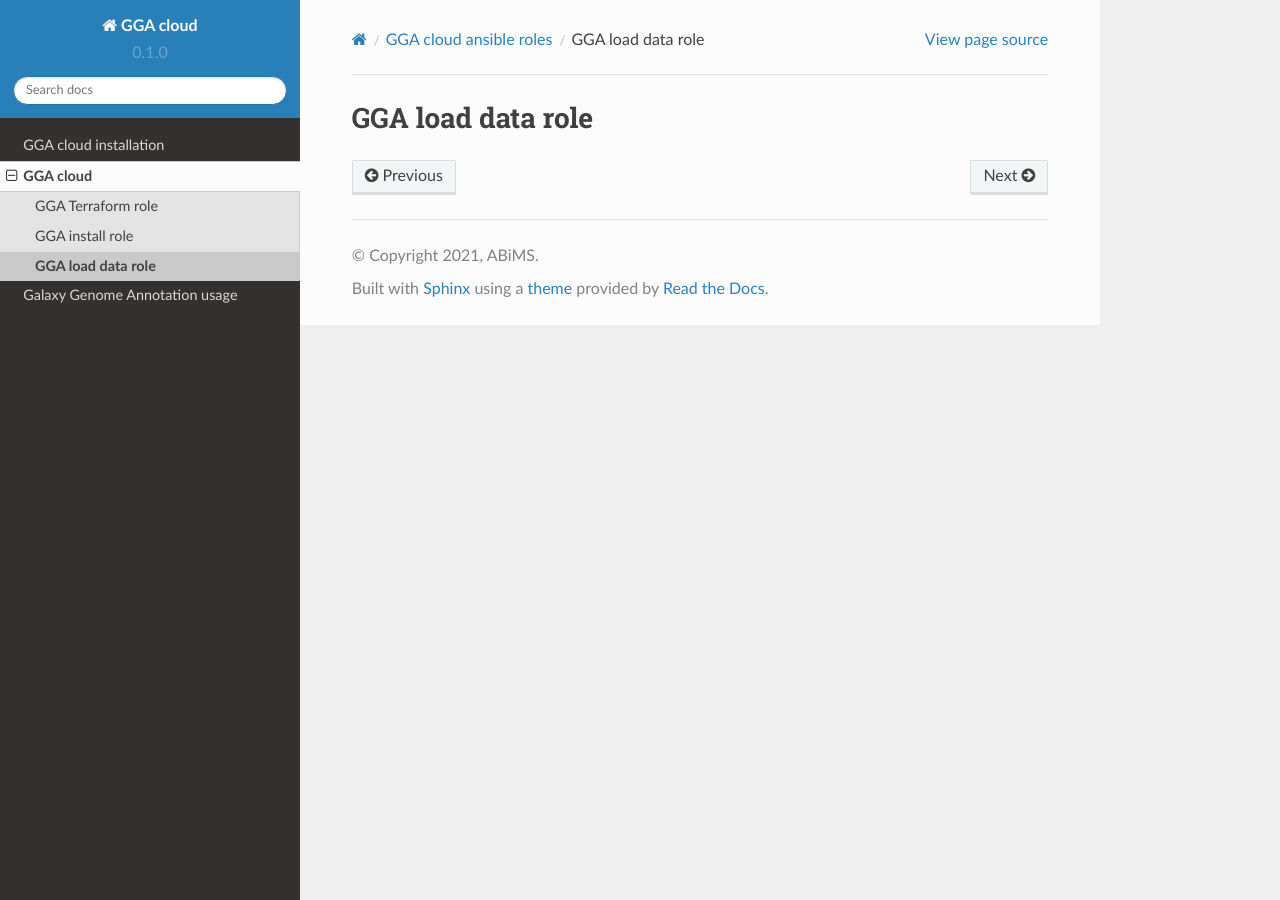
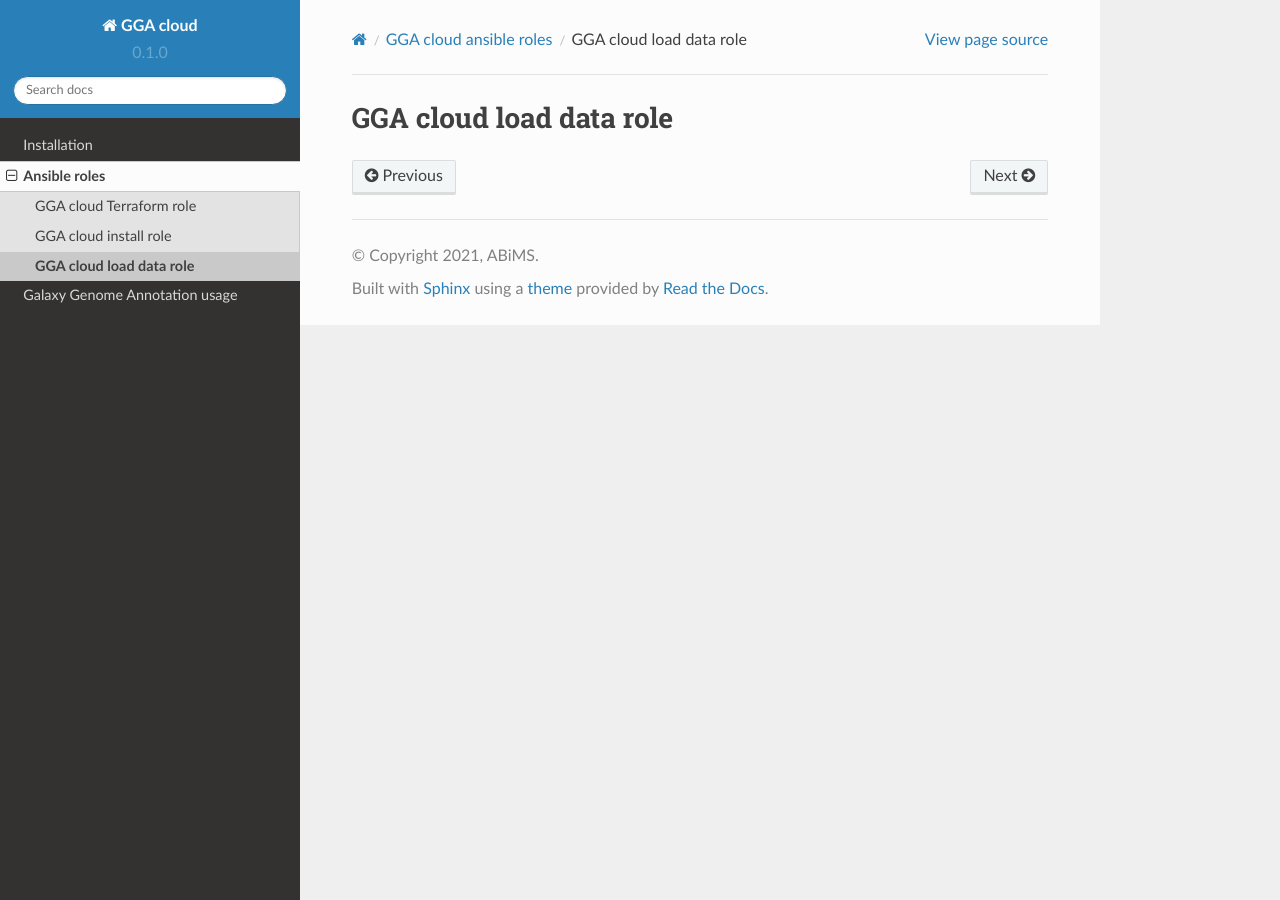
Before and after one commit to abims-sbr/GGA_Cloud, a Sphinx documentation site: the page built from docs/source/gga_cloud/gga_load_data.rst, in a window 1280 px wide. Built offline with Sphinx 7.4.7 and the Read the Docs theme 2.0.0, drawn with Linux system fonts in a browser that asks for light colours.

Commit message:
Update docs

````diff
--- a/docs/source/gga_cloud/gga_install.rst
+++ b/docs/source/gga_cloud/gga_install.rst
@@ -1,5 +1,5 @@
-GGA install role
-================
+GGA cloud install role
+======================
 
 The gga_install role create directory tree for organisms and deploy stacks for the input organisms as well as Traefik stacks.
 
--- a/docs/source/gga_cloud/gga_load_data.rst
+++ b/docs/source/gga_cloud/gga_load_data.rst
@@ -1,2 +1,2 @@
-GGA load data role
-==================
+GGA cloud load data role
+========================
--- a/docs/source/gga_cloud/gga_terraform.rst
+++ b/docs/source/gga_cloud/gga_terraform.rst
@@ -1,5 +1,5 @@
-GGA Terraform role
-==================
+GGA cloud Terraform role
+========================
 
 The terraform role creates a "terraform" folder near to the playbook containing the configuration files of the virtual machine to be deployed.
 
--- a/docs/source/index.rst
+++ b/docs/source/index.rst
@@ -9,18 +9,18 @@ The Galaxy Genome Annotation (GGA) Project is focused on supporting genome annot
 
 For more information on the Galaxy Project, please visit the https://galaxy-genome-annotation.github.io/
 
-GGA cloud is a project initiated by the `Link ABiMS platform <http://abims.sb-roscoff.fr/>`_ as part of the european project `Link EOSC Life <https://www.eosc-life.eu/>`_ which aims to automate the deployment of the GGA environment in a cloud-type infrastructure.
+GGA cloud is a project initiated by the `ABiMS platform <http://abims.sb-roscoff.fr/>`_ as part of the european project `EOSC Life <https://www.eosc-life.eu/>`_ which aims to automate the deployment of the GGA environment in a cloud-type infrastructure.
 
 
 .. toctree::
    :maxdepth: 2
 
-   GGA cloud installation <installation/index>
+   Installation <installation/index>
 
 .. toctree::
    :maxdepth: 2
 
-   GGA cloud <gga_cloud/index>
+   Ansible roles <gga_cloud/index>
 
 .. toctree::
    :maxdepth: 2
--- a/docs/source/installation/index.rst
+++ b/docs/source/installation/index.rst
@@ -24,9 +24,12 @@ Ansible roles requirements installation
 ```
 ansible-galaxy install -r requirements.yml
 ```
+
 or to install both separately :
+
 ```
 ansible-galaxy install role -r requirements.yml
+
 ansible-galaxy install collection -r requirements.yml
 ```
 
@@ -41,7 +44,9 @@ Dry mode
 
 ```
 ansible-playbook terraform.yml --check
+
 ansible-playbook gga_install.yml --check
+
 ansible-playbook gga_load_data.yml --check
 ```
 
````
